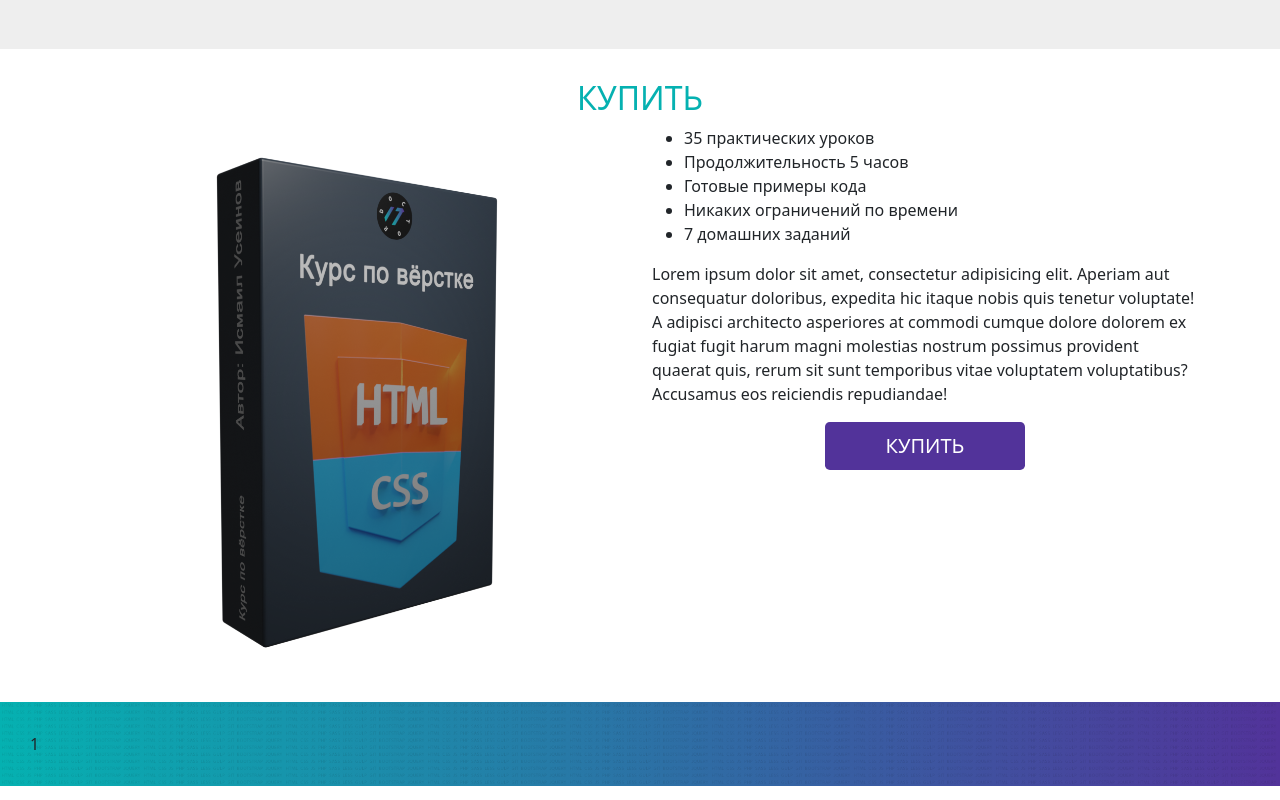
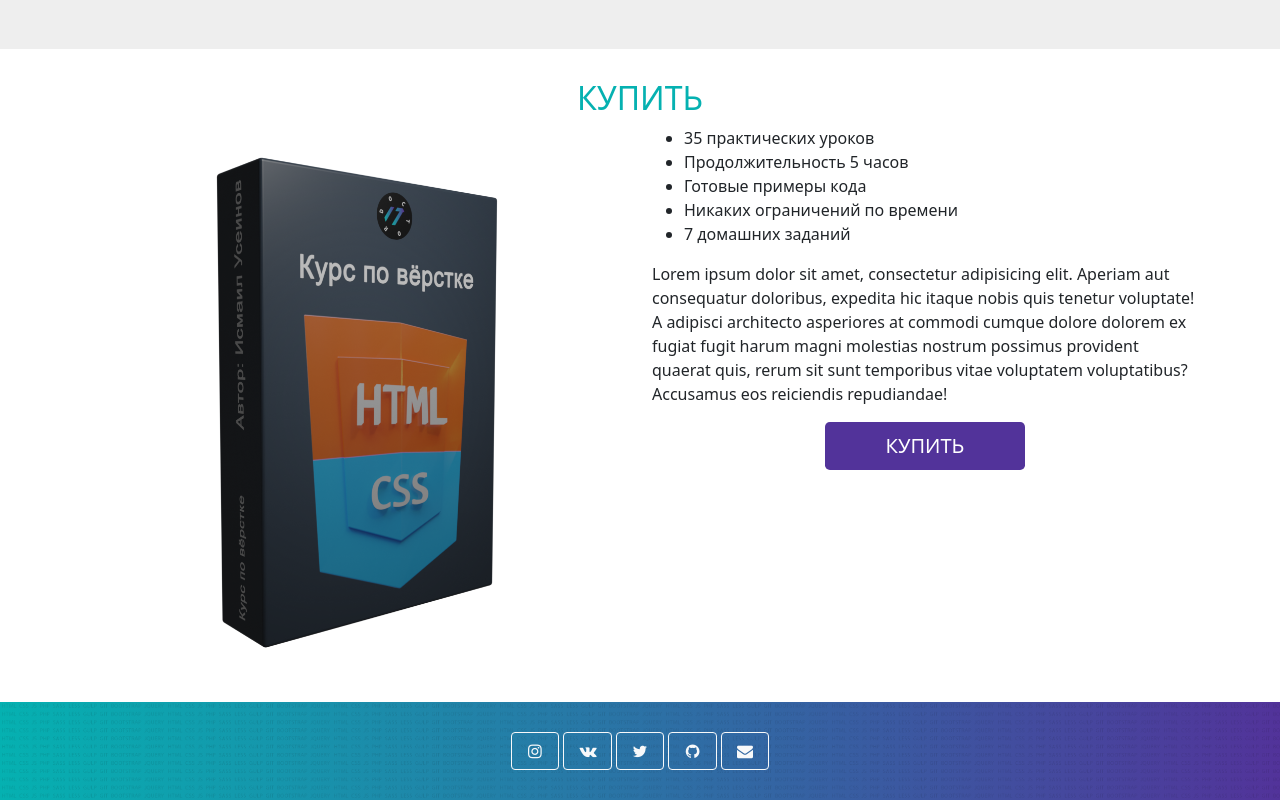
Before and after one commit to SlavaGvsh/Learning-Bootstrap, a plain HTML site: page Index.html in a window 1280 px wide. Shown: the part 4138-4938 px from the top of the page. Drawn offline with Linux system fonts and the light colour scheme.

Commit message:
section footer

```diff
--- a/Index.html
+++ b/Index.html
@@ -435,7 +435,21 @@
         </div>
     </div>
 </section>
-<footer id="footer">1</footer>
+<footer id="footer">
+    <div class="container">
+        <div class="row">
+            <div class="col-12 text-center">
+                <a href="#" target="_blank" class="btn btn-outline-light"><i class="icon-instagram"></i></a>
+                <a href="#" target="_blank" class="btn btn-outline-light"><i class="icon-vkontakte"></i></a>
+                <a href="#" target="_blank" class="btn btn-outline-light"><i class="icon-twitter"></i></a>
+                <a href="https://github.com/SlavaGvsh/Learning-Bootstrap.git" target="_blank" class="btn btn-outline-light"><i class="icon-github-circled"></i></a>
+                <a href="mailto:slava.gvsh@gmail.com" target="_blank" class="btn btn-outline-light"><i class="icon-mail-alt"></i></a>
+            </div>
+
+
+        </div>
+    </div>
+</footer>
 
 
 <!-- Modal -->
--- a/css/style.scss
+++ b/css/style.scss
@@ -2,7 +2,7 @@
   --color1:#05b1b1;
   --color2: #52339a;
 }
-header, footer, section{
+section{
   padding: 30px;
 }
 header{
@@ -120,7 +120,10 @@ header, footer{
 .reviews-color{
   background-color: var(--color2);
 }
-
+//footer
+footer{
+  padding: 30px 0;
+}
 //Color
 .color1{
   color: var(--color1);
```
Also changed, not shown: css/style.css, 1 other file.
